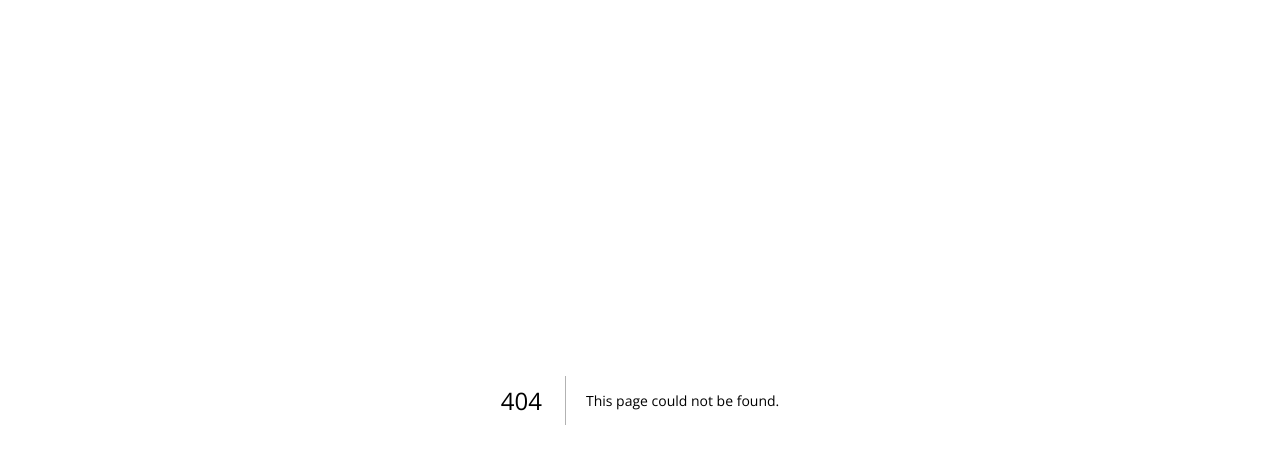
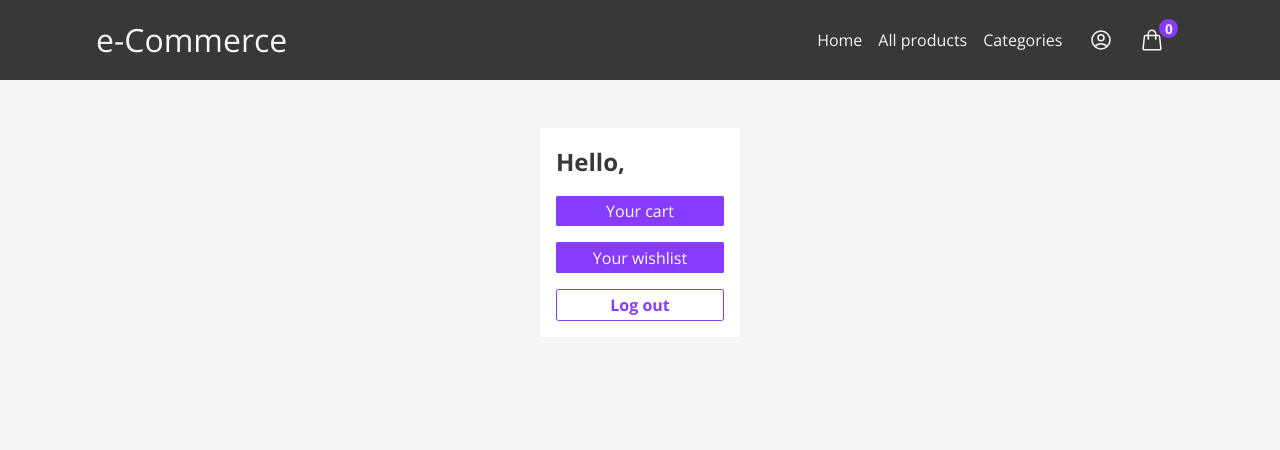
Before and after one commit to AntonioJRuizG/ecommerce-front, a Next.js app: page /user in a window 1280 px wide. Before the commit this address had no page. Shown: the top 450 px of the page. Built offline with nearby package versions, Linux system fonts and the light colour scheme.

Commit message:
Add user page

```diff
--- /dev/null
+++ b/pages/user.js
@@ -0,0 +1,45 @@
+import Header from '@/components/Header/Header';
+
+import style from '../styles/pagesStyle/user.module.scss';
+import { useContext } from 'react';
+import { UserContext } from '@/context/UserContext';
+import { useRouter } from 'next/router';
+import PrimaryBtn from '@/components/PrimaryBtn/PrimaryBtn';
+
+export default function UserPage() {
+	const router = useRouter();
+	const { currentUser, removeUser } = useContext(UserContext);
+
+  const handleLogoutClick = () => {
+    removeUser();
+		router.push('/login');
+	};
+
+  const handleWishlistClick = () => {
+    router.push('/wishlist');
+  };
+
+  const handleCartClick = () => {
+    router.push('/cart');
+  };
+
+	return (
+		<>
+			<Header></Header>
+			<section className={style.section}>
+				<div className={style.sectionUserInfo}>
+					<h2 className={style.sectionTitle}>Hello, {currentUser.name}</h2>
+					<PrimaryBtn onClick={handleCartClick} btn='secondaryBtn'>
+						Your cart
+					</PrimaryBtn>
+					<PrimaryBtn onClick={handleWishlistClick} btn='secondaryBtn'>
+						Your wishlist
+					</PrimaryBtn>
+					<PrimaryBtn onClick={handleLogoutClick} btn='tertiaryBtn'>
+						Log out
+					</PrimaryBtn>
+				</div>
+			</section>
+		</>
+	);
+}
--- /dev/null
+++ b/styles/pagesStyle/user.module.scss
@@ -0,0 +1,47 @@
+@import '../global.variables.scss';
+
+.section {
+	background-color: $primaryColor;
+	padding: 2rem $leftRightPaddingMobile;
+	display: flex;
+	flex-direction: column;
+	justify-content: center;
+	gap: 2rem;
+	height: 100%;
+
+	.sectionTitle {
+		color: $secondaryColor;
+		white-space: nowrap;
+	}
+
+	.sectionUserInfo {
+		background-color: white;
+		padding: 1rem;
+		min-width: 200px;
+	}
+
+	.sectionUserInfo {
+		display: flex;
+		flex-direction: column;
+		gap: 1rem;
+		margin-top: 1rem;
+	}
+}
+
+@media screen and (min-width: 700px) {
+	.section {
+		padding: 2rem $leftRightPadding;
+	}
+}
+
+@media screen and (min-width: 1000px) {
+	.section {
+		flex-direction: row;
+	}
+}
+
+@media screen and (min-width: 1500px) {
+	.section {
+		padding: 2rem $leftRightPaddingBigScreen;
+	}
+}
```
